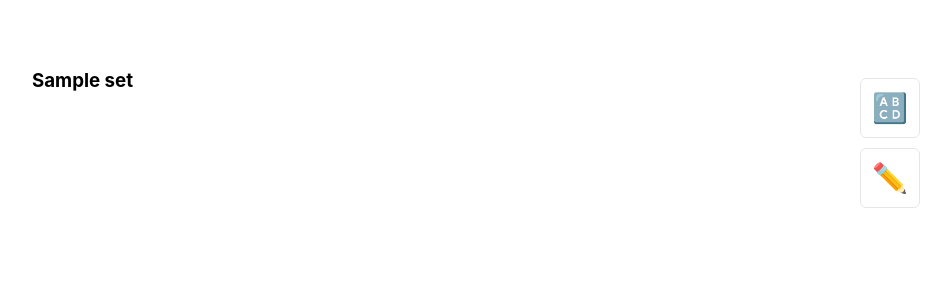
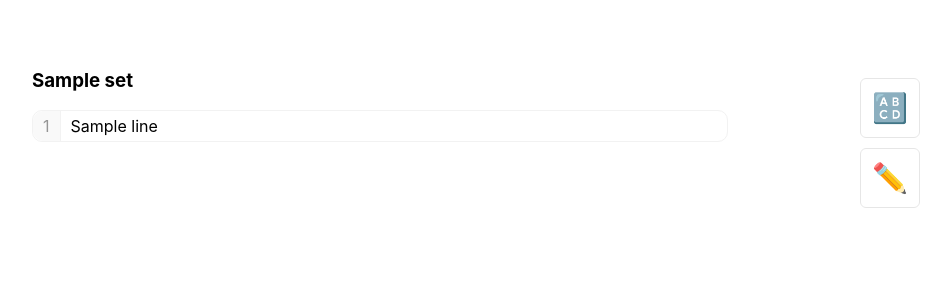
Before and after one commit to seaming/lang-tool, a Python web app: template templates/view_set.html in a window 1280 px wide. Shown: the top 300 px of the page, without its empty margins (260-1211 px from the left). Run offline with Jinja, Linux system fonts and the light colour scheme; the template is opened without the code that fills it: most values are stand-ins (such as "Sample title", 1, 10 or a date in 2020).

Commit message:
minor editing and viewing capability for sets

```diff
--- a/models.py
+++ b/models.py
@@ -96,4 +96,4 @@ class SoundChangeSet(BaseModel):
         Language, backref='arriving_sc_sets', null=True, on_delete='SET NULL')
 
     def count_rules(self):
-        return len([l for l in self.changes.splitlines() if l.strip()])
+        return len([l for l in self.changes.splitlines() if (l.strip() and not l.strip().startswith('//'))])
--- a/static/css.css
+++ b/static/css.css
@@ -187,6 +187,10 @@ td.small-text {
     margin-top: 5px;
 }
 
+/************************************************************************************
+ *  SOUND CHANGE SET STYLES
+ ************************************************************************************/
+
 .sc-set-grid {
     display: grid;
     grid-template-columns: 1fr 1fr;
@@ -204,6 +208,51 @@ td.small-text {
     border: 1px solid #d2d2d2;
     background: #f9f9f9;
     transition: background-color 0.05s ease-in-out;
+}
+
+table.sc-ruleset {
+    border: 1px solid #f2f2f2;
+    border-radius: 10px;
+}
+
+table.sc-ruleset tbody:before {
+    content: none;
+}
+
+table.sc-ruleset tr:first-child td.rule {
+    border-top-right-radius: 10px;
+}
+
+table.sc-ruleset tr:first-child td.num {
+    border-top-left-radius: 10px;
+}
+
+table.sc-ruleset tr:last-child td.rule {
+    border-bottom-right-radius: 10px;
+}
+
+table.sc-ruleset tr:last-child td.num {
+    border-bottom-left-radius: 10px;
+}
+
+table.sc-ruleset td {
+    padding: 5px 10px;
+    border-bottom: 1px solid #f7f7f7;
+}
+
+table.sc-ruleset tr:last-child td {
+    border-bottom: none;
+}
+
+td.rule {
+    width: 100%;
+}
+
+td.num {
+    padding: 5px 20px;
+    color: #959595;
+    background: #f9f9f9;
+    border-right: 1px solid #f2f2f2;
 }
 
 /************************************************************************************
--- a/templates/view_set.html
+++ b/templates/view_set.html
@@ -4,7 +4,16 @@
 
 {% block body %}
 
-<h3>{{ set.name }}</h3>
+<h3>{{ set.name }}{% if set.pronunciation %} for {{ set.parent_lang.name }}{% endif %}</h3>
+
+<table class="sc-ruleset">
+  {% for line in set.changes.splitlines() %}
+  <tr>
+    <td class="num">{{ loop.index }}</td>
+    <td class="rule{% if line.strip().startswith('//') %} text-muted{% endif %}">{{ line }}</td>
+  </tr>
+  {% endfor %}
+</table>
 
 {% endblock %}
 
```
Also changed, not shown: templates/edit_set.html (+8 -0 lines), views.py (+7 -0 lines).
